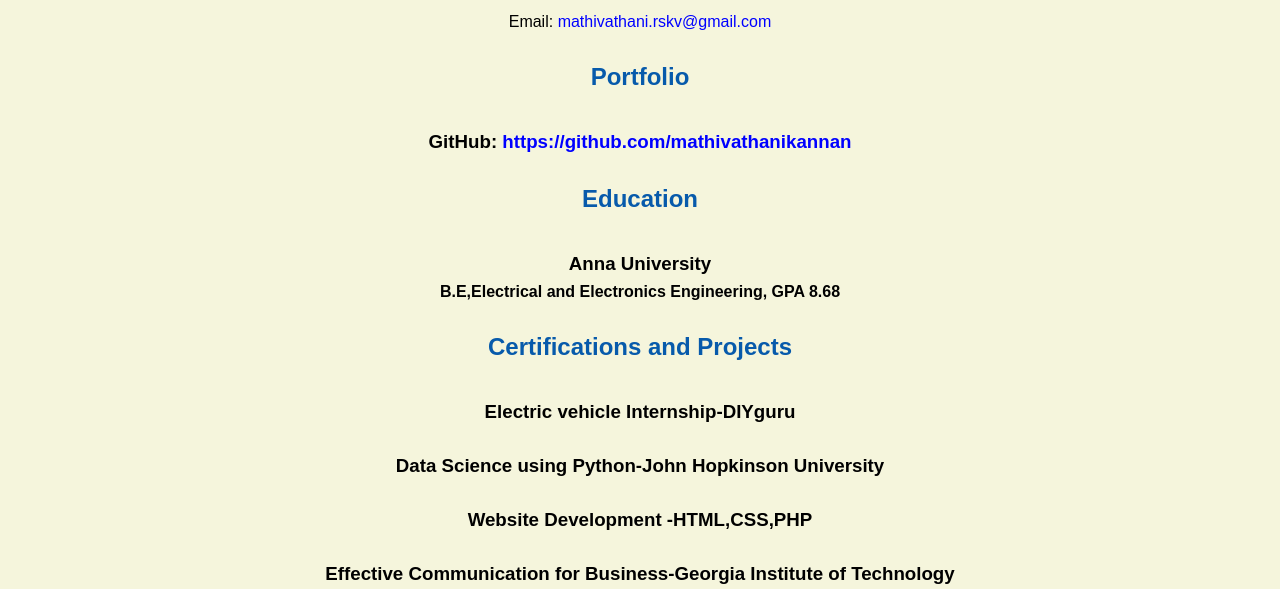
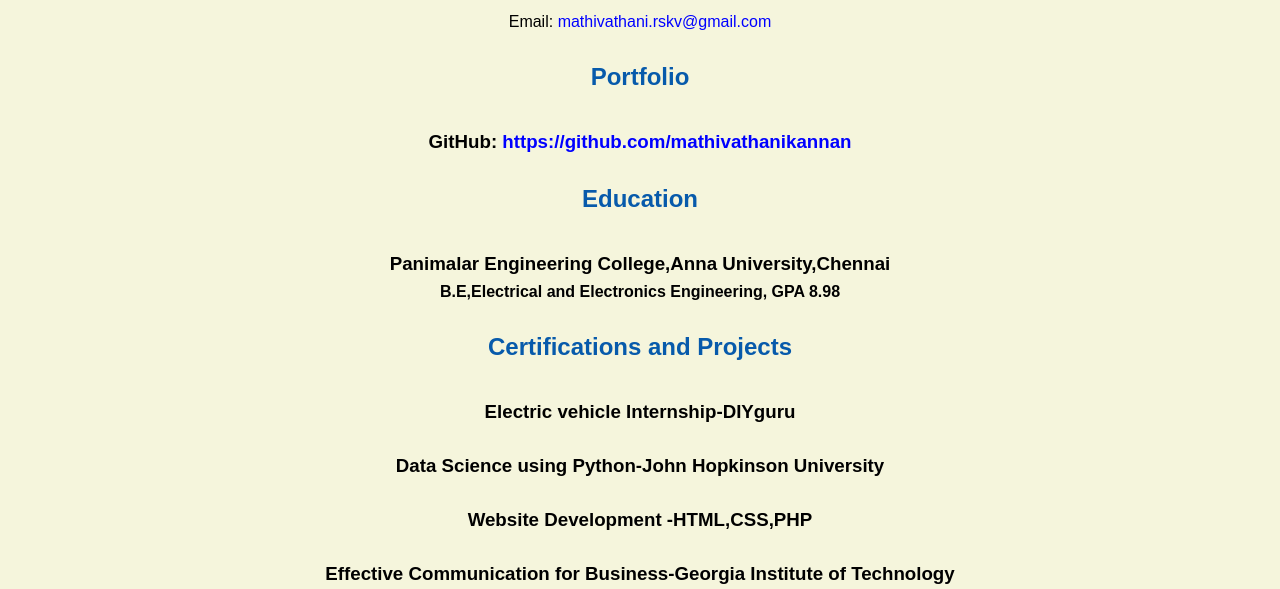
Before and after one commit to mathikannan/mathikannan.github.io, a plain HTML site: page resume.html in a window 1280 px wide. Shown: the part 508-1097 px from the top of the page. Drawn offline with Linux system fonts and the light colour scheme.

Commit message:
Update resume.html

```diff
--- a/resume.html
+++ b/resume.html
@@ -30,8 +30,8 @@
 
     <h2>Education</h2>
 
-    <h3>Anna University</h3>
-    <h4>B.E,Electrical and Electronics Engineering, GPA 8.68</h4>
+    <h3>Panimalar Engineering College,Anna University,Chennai</h3>
+    <h4>B.E,Electrical and Electronics Engineering, GPA 8.98</h4>
 
     <h2>Certifications and Projects</h2>
 
@@ -43,7 +43,8 @@
     <h3>Cambridge Assessment English </h3>
     <h3>ETAP Software-Udemy</h3>
     <h3>Protection and Switch Gears-Tata Steel</h3>
-      <h2> Professional Experience</h2>
+
+    <h2> Professional Experience</h2>
         <h3>Conducted Lectures and Technical seminar about Electric Vehicles and Entrepreneurship</h3>
   </body>
 
```
